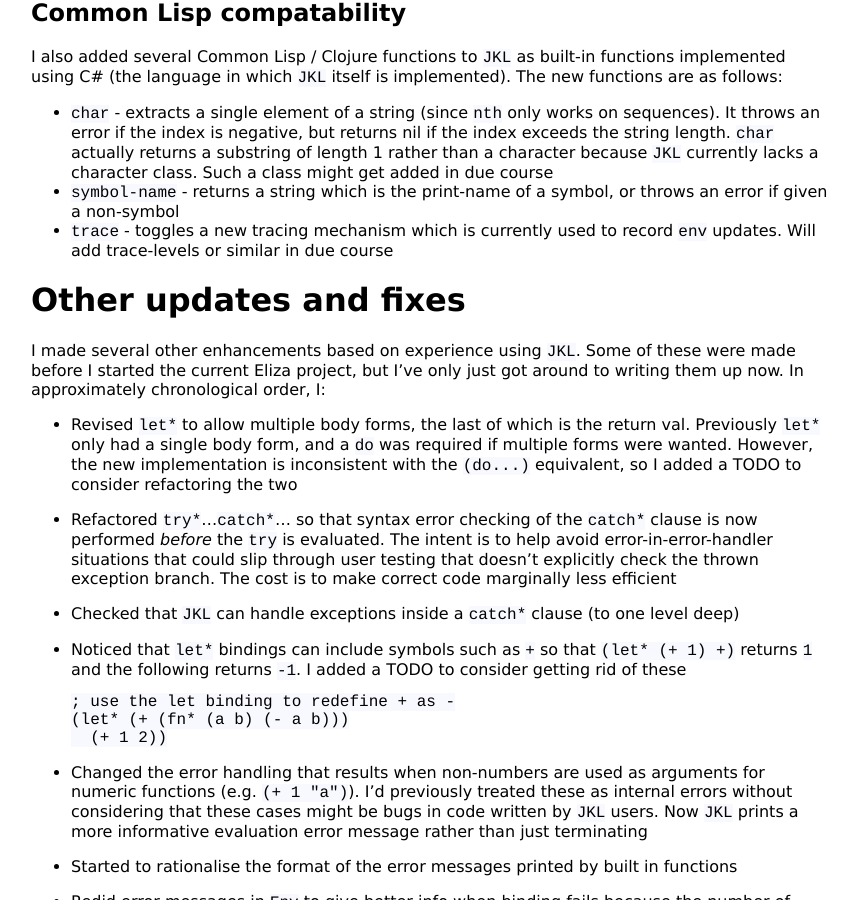
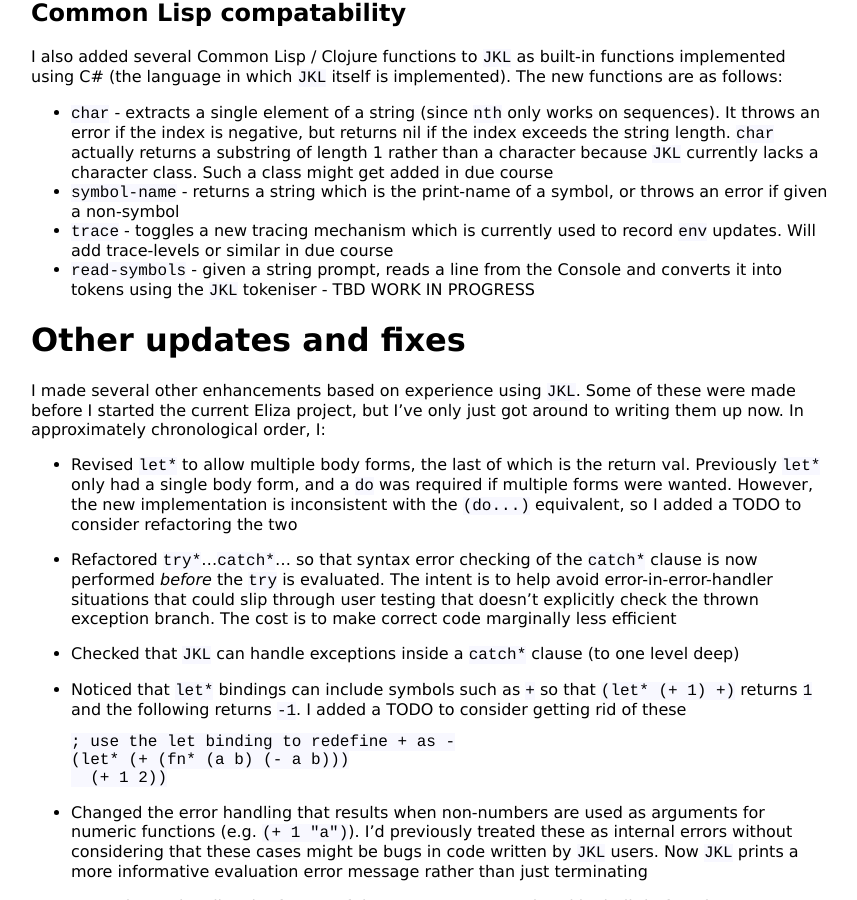
Before and after one commit to KineticLensman/KineticLensman.github.io, a Jekyll site: the page built from _posts/2020-04-03-Journey-continues.md, in a window 1280 px wide and 900 px high, scrolled down 2096 px. Shown: the whole window, without its empty margins (209-1066 px from the left). Built offline with Jekyll 4.4.1, drawn with Linux system fonts in a browser that asks for light colours.

Commit message:
started to add read-symbols

```diff
--- a/_posts/2020-04-03-Journey-continues.md
+++ b/_posts/2020-04-03-Journey-continues.md
@@ -80,6 +80,7 @@
 * `char` - extracts a single element of a string (since `nth` only works on sequences). It throws an error if the index is negative, but returns nil if the index exceeds the string length. `char` actually returns a substring of length 1 rather than a character because `JKL` currently lacks a character class. Such a class might get added in due course
 * `symbol-name` - returns a string which is the print-name of a symbol, or throws an error if given a non-symbol
 * `trace` - toggles a new tracing mechanism which is currently used to record `env` updates. Will add trace-levels or similar in due course
+* `read-symbols` - given a string prompt, reads a line from the Console and converts it into tokens using the `JKL` tokeniser - TBD WORK IN PROGRESS
 
 # Other updates and fixes
 
```
